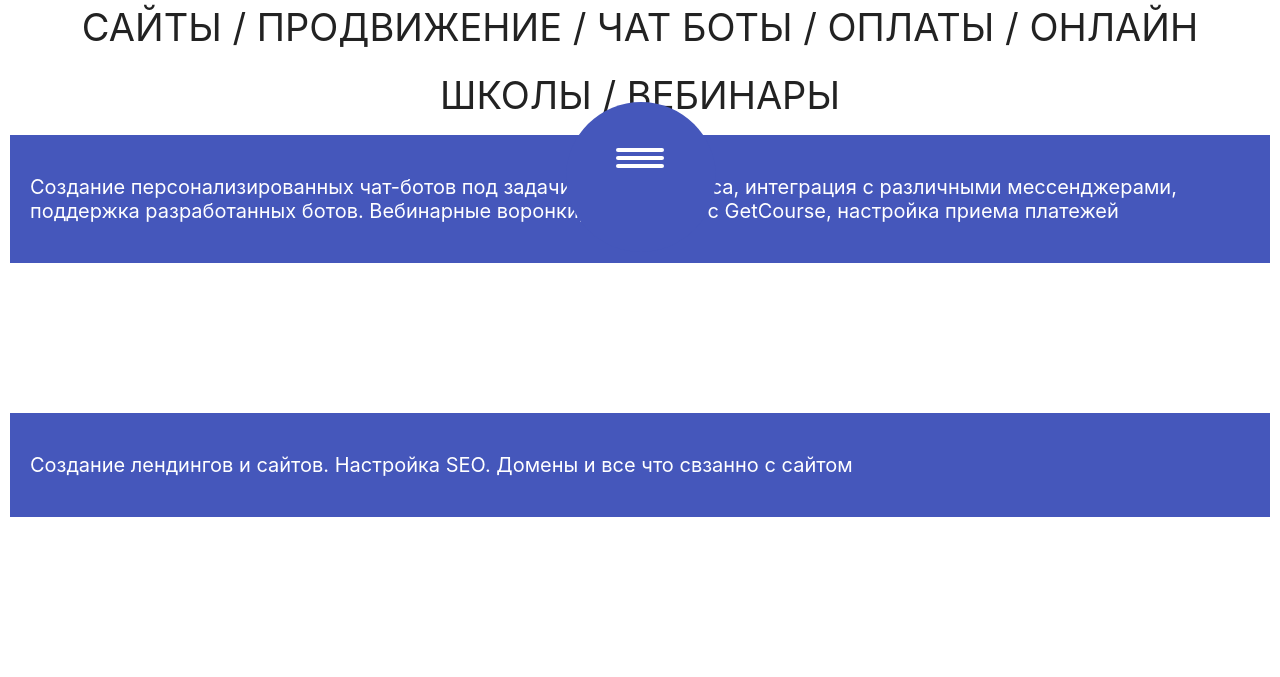
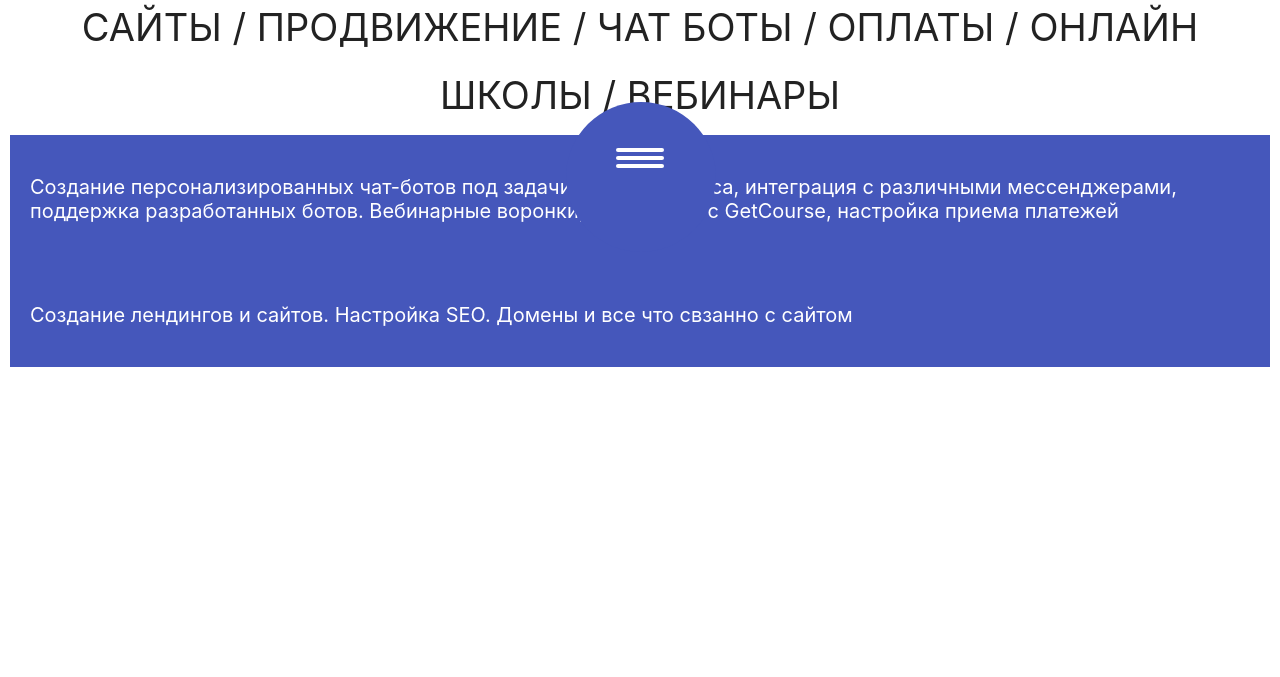
Before and after one commit to xsinki/xsinki.github.io, a PHP site: page / in a window 1280 px wide. Shown: the part 608-1285 px from the top of the page. After the commit the page ends 975 px from the top, so only its background shows below. Run offline with PHP 8.4, Linux system fonts and the light colour scheme.

Commit message:
Update style.css

```diff
--- a/css/style.css
+++ b/css/style.css
@@ -537,7 +537,6 @@ section.sec4 {
   box-shadow: 0 0 7px #666;
 }
 .text_promo {
-  margin-bottom: 150px;
     font-size: 2rem;
     text-align: left;
     display: block;
```
